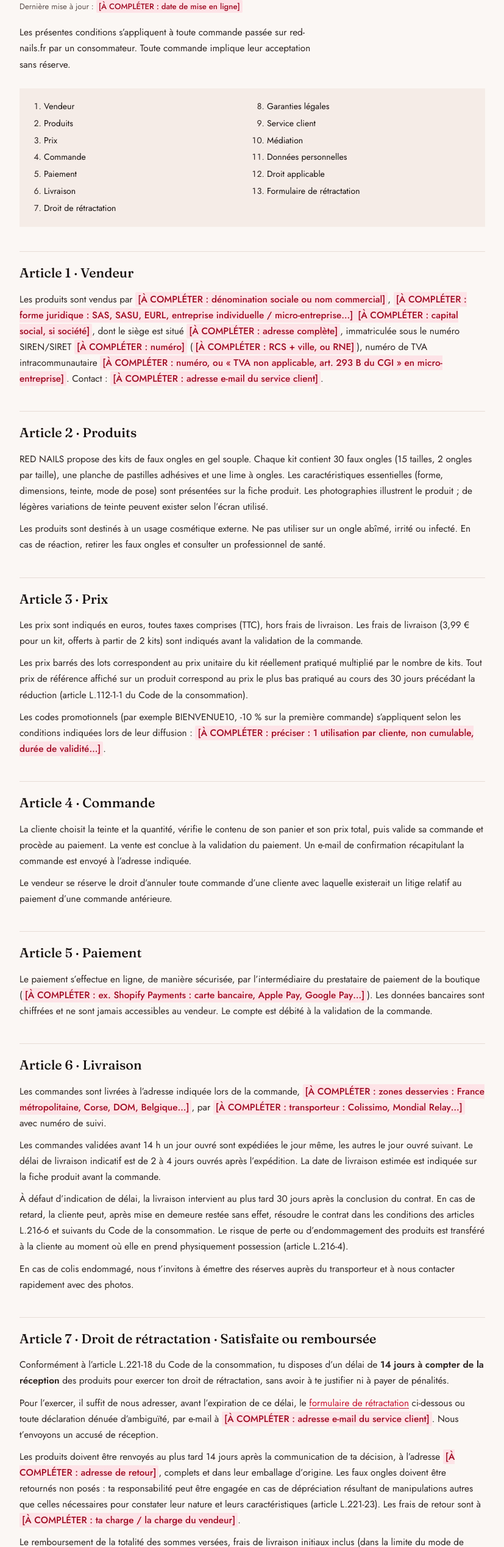
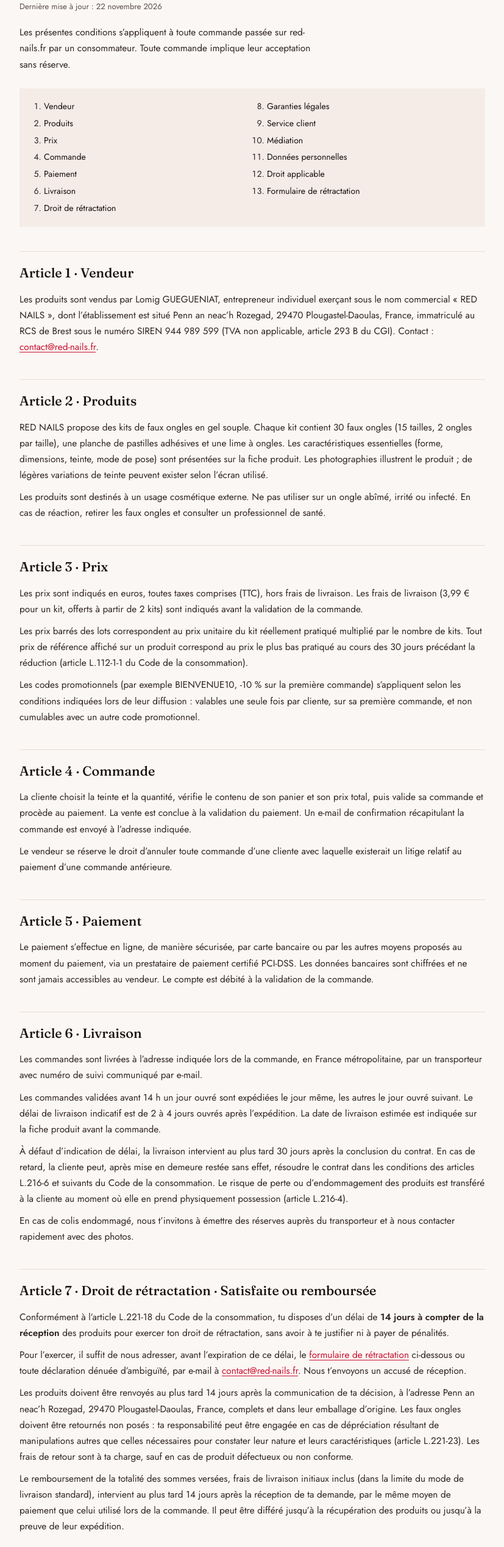
Before and after one commit to Lomig22/red-nails, a plain HTML site: page cgv.html in a window 1280 px wide. Shown: the part 214-2751 px from the top of the page at 61% size, without its empty margins (226-1053 px from the left). Drawn offline with Linux system fonts and the light colour scheme.

Commit message:
Fill legal pages with company details
- Seller: Lomig GUEGUENIAT, entrepreneur individuel trading as RED NAILS,
  SIREN 944 989 599 (RCS Brest), VAT exemption art. 293 B CGI
- Contact contact@red-nails.fr, phone, address used for returns
- Default terms: France métropolitaine, return costs borne by customer
  (except defective items), BIENVENUE10 once per customer, 48h response
- Only the consumer mediator remains to be completed

Co-Authored-By: Claude Opus 5.5 <noreply@anthropic.com>

```diff
--- a/cgv.html
+++ b/cgv.html
@@ -24,7 +24,7 @@
     <div class="container container--narrow">
       <p class="eyebrow">Informations légales</p>
       <h1 class="h2">Conditions générales de vente</h1>
-      <p class="legal__updated">Dernière mise à jour : <mark class="todo">[À COMPLÉTER : date de mise en ligne]</mark></p>
+      <p class="legal__updated">Dernière mise à jour : 22 novembre 2026</p>
       <p class="lead">Les présentes conditions s’appliquent à toute commande passée sur red-nails.fr par un consommateur. Toute commande implique leur acceptation sans réserve.</p>
 
       <nav class="legal__toc" aria-label="Sommaire">
@@ -38,7 +38,7 @@
       </nav>
 
       <h2 id="vendeur">Article 1 · Vendeur</h2>
-      <p>Les produits sont vendus par <mark class="todo">[À COMPLÉTER : dénomination sociale ou nom commercial]</mark>, <mark class="todo">[À COMPLÉTER : forme juridique : SAS, SASU, EURL, entreprise individuelle / micro-entreprise…]</mark><mark class="todo">[À COMPLÉTER : capital social, si société]</mark>, dont le siège est situé <mark class="todo">[À COMPLÉTER : adresse complète]</mark>, immatriculée sous le numéro SIREN/SIRET <mark class="todo">[À COMPLÉTER : numéro]</mark> (<mark class="todo">[À COMPLÉTER : RCS + ville, ou RNE]</mark>), numéro de TVA intracommunautaire <mark class="todo">[À COMPLÉTER : numéro, ou « TVA non applicable, art. 293 B du CGI » en micro-entreprise]</mark>. Contact : <mark class="todo">[À COMPLÉTER : adresse e-mail du service client]</mark>.</p>
+      <p>Les produits sont vendus par Lomig GUEGUENIAT, entrepreneur individuel exerçant sous le nom commercial « RED NAILS », dont l’établissement est situé Penn an neac’h Rozegad, 29470 Plougastel-Daoulas, France, immatriculé au RCS de Brest sous le numéro SIREN 944 989 599 (TVA non applicable, article 293 B du CGI). Contact : <a href="mailto:contact@red-nails.fr">contact@red-nails.fr</a>.</p>
 
       <h2 id="produits">Article 2 · Produits</h2>
       <p>RED NAILS propose des kits de faux ongles en gel souple. Chaque kit contient 30 faux ongles (15 tailles, 2 ongles par taille), une planche de pastilles adhésives et une lime à ongles. Les caractéristiques essentielles (forme, dimensions, teinte, mode de pose) sont présentées sur la fiche produit. Les photographies illustrent le produit ; de légères variations de teinte peuvent exister selon l’écran utilisé.</p>
@@ -47,25 +47,25 @@
       <h2 id="prix">Article 3 · Prix</h2>
       <p>Les prix sont indiqués en euros, toutes taxes comprises (TTC), hors frais de livraison. Les frais de livraison (3,99 € pour un kit, offerts à partir de 2 kits) sont indiqués avant la validation de la commande.</p>
       <p>Les prix barrés des lots correspondent au prix unitaire du kit réellement pratiqué multiplié par le nombre de kits. Tout prix de référence affiché sur un produit correspond au prix le plus bas pratiqué au cours des 30 jours précédant la réduction (article L.112-1-1 du Code de la consommation).</p>
-      <p>Les codes promotionnels (par exemple BIENVENUE10, -10 % sur la première commande) s’appliquent selon les conditions indiquées lors de leur diffusion : <mark class="todo">[À COMPLÉTER : préciser : 1 utilisation par cliente, non cumulable, durée de validité…]</mark>.</p>
+      <p>Les codes promotionnels (par exemple BIENVENUE10, -10 % sur la première commande) s’appliquent selon les conditions indiquées lors de leur diffusion : valables une seule fois par cliente, sur sa première commande, et non cumulables avec un autre code promotionnel.</p>
 
       <h2 id="commande">Article 4 · Commande</h2>
       <p>La cliente choisit la teinte et la quantité, vérifie le contenu de son panier et son prix total, puis valide sa commande et procède au paiement. La vente est conclue à la validation du paiement. Un e-mail de confirmation récapitulant la commande est envoyé à l’adresse indiquée.</p>
       <p>Le vendeur se réserve le droit d’annuler toute commande d’une cliente avec laquelle existerait un litige relatif au paiement d’une commande antérieure.</p>
 
       <h2 id="paiement">Article 5 · Paiement</h2>
-      <p>Le paiement s’effectue en ligne, de manière sécurisée, par l’intermédiaire du prestataire de paiement de la boutique (<mark class="todo">[À COMPLÉTER : ex. Shopify Payments : carte bancaire, Apple Pay, Google Pay…]</mark>). Les données bancaires sont chiffrées et ne sont jamais accessibles au vendeur. Le compte est débité à la validation de la commande.</p>
+      <p>Le paiement s’effectue en ligne, de manière sécurisée, par carte bancaire ou par les autres moyens proposés au moment du paiement, via un prestataire de paiement certifié PCI-DSS. Les données bancaires sont chiffrées et ne sont jamais accessibles au vendeur. Le compte est débité à la validation de la commande.</p>
 
       <h2 id="livraison">Article 6 · Livraison</h2>
-      <p>Les commandes sont livrées à l’adresse indiquée lors de la commande, <mark class="todo">[À COMPLÉTER : zones desservies : France métropolitaine, Corse, DOM, Belgique…]</mark>, par <mark class="todo">[À COMPLÉTER : transporteur : Colissimo, Mondial Relay…]</mark> avec numéro de suivi.</p>
+      <p>Les commandes sont livrées à l’adresse indiquée lors de la commande, en France métropolitaine, par un transporteur avec numéro de suivi communiqué par e-mail.</p>
       <p>Les commandes validées avant 14 h un jour ouvré sont expédiées le jour même, les autres le jour ouvré suivant. Le délai de livraison indicatif est de 2 à 4 jours ouvrés après l’expédition. La date de livraison estimée est indiquée sur la fiche produit avant la commande.</p>
       <p>À défaut d’indication de délai, la livraison intervient au plus tard 30 jours après la conclusion du contrat. En cas de retard, la cliente peut, après mise en demeure restée sans effet, résoudre le contrat dans les conditions des articles L.216-6 et suivants du Code de la consommation. Le risque de perte ou d’endommagement des produits est transféré à la cliente au moment où elle en prend physiquement possession (article L.216-4).</p>
       <p>En cas de colis endommagé, nous t’invitons à émettre des réserves auprès du transporteur et à nous contacter rapidement avec des photos.</p>
 
       <h2 id="retractation">Article 7 · Droit de rétractation · Satisfaite ou remboursée</h2>
       <p>Conformément à l’article L.221-18 du Code de la consommation, tu disposes d’un délai de <strong>14 jours à compter de la réception</strong> des produits pour exercer ton droit de rétractation, sans avoir à te justifier ni à payer de pénalités.</p>
-      <p>Pour l’exercer, il suffit de nous adresser, avant l’expiration de ce délai, le <a href="#formulaire">formulaire de rétractation</a> ci-dessous ou toute déclaration dénuée d’ambiguïté, par e-mail à <mark class="todo">[À COMPLÉTER : adresse e-mail du service client]</mark>. Nous t’envoyons un accusé de réception.</p>
-      <p>Les produits doivent être renvoyés au plus tard 14 jours après la communication de ta décision, à l’adresse <mark class="todo">[À COMPLÉTER : adresse de retour]</mark>, complets et dans leur emballage d’origine. Les faux ongles doivent être retournés non posés : ta responsabilité peut être engagée en cas de dépréciation résultant de manipulations autres que celles nécessaires pour constater leur nature et leurs caractéristiques (article L.221-23). Les frais de retour sont à <mark class="todo">[À COMPLÉTER : ta charge / la charge du vendeur]</mark>.</p>
+      <p>Pour l’exercer, il suffit de nous adresser, avant l’expiration de ce délai, le <a href="#formulaire">formulaire de rétractation</a> ci-dessous ou toute déclaration dénuée d’ambiguïté, par e-mail à <a href="mailto:contact@red-nails.fr">contact@red-nails.fr</a>. Nous t’envoyons un accusé de réception.</p>
+      <p>Les produits doivent être renvoyés au plus tard 14 jours après la communication de ta décision, à l’adresse Penn an neac’h Rozegad, 29470 Plougastel-Daoulas, France, complets et dans leur emballage d’origine. Les faux ongles doivent être retournés non posés : ta responsabilité peut être engagée en cas de dépréciation résultant de manipulations autres que celles nécessaires pour constater leur nature et leurs caractéristiques (article L.221-23). Les frais de retour sont à ta charge, sauf en cas de produit défectueux ou non conforme.</p>
       <p>Le remboursement de la totalité des sommes versées, frais de livraison initiaux inclus (dans la limite du mode de livraison standard), intervient au plus tard 14 jours après la réception de ta demande, par le même moyen de paiement que celui utilisé lors de la commande. Il peut être différé jusqu’à la récupération des produits ou jusqu’à la preuve de leur expédition.</p>
 
       <h2 id="garanties">Article 8 · Garanties légales</h2>
@@ -80,10 +80,10 @@
         <p>Le vendeur qui fait obstacle de mauvaise foi à la mise en œuvre de la garantie légale de conformité encourt une amende civile d’un montant maximal de 300 000 euros, qui peut être porté jusqu’à 10 % du chiffre d’affaires moyen annuel (article L.241-5 du Code de la consommation).</p>
         <p>Le consommateur bénéficie également de la garantie légale des vices cachés en application des articles 1641 à 1649 du Code civil, pendant une durée de deux ans à compter de la découverte du défaut. Cette garantie donne droit à une réduction de prix si le bien est conservé ou à un remboursement intégral contre restitution du bien.</p>
       </div>
-      <p>Pour mettre en œuvre une garantie, contacte-nous à <mark class="todo">[À COMPLÉTER : adresse e-mail du service client]</mark> en indiquant ton numéro de commande et en joignant des photos du produit.</p>
+      <p>Pour mettre en œuvre une garantie, contacte-nous à <a href="mailto:contact@red-nails.fr">contact@red-nails.fr</a> en indiquant ton numéro de commande et en joignant des photos du produit.</p>
 
       <h2 id="service">Article 9 · Service client et réclamations</h2>
-      <p>Pour toute question ou réclamation : <mark class="todo">[À COMPLÉTER : adresse e-mail du service client]</mark> ou via la page <a href="contact.html">Contact</a>. Nous répondons sous <mark class="todo">[À COMPLÉTER : délai : 48 h ouvrées…]</mark>.</p>
+      <p>Pour toute question ou réclamation : <a href="mailto:contact@red-nails.fr">contact@red-nails.fr</a> ou via la page <a href="contact.html">Contact</a>. Nous répondons sous 48 heures ouvrées.</p>
 
       <h2 id="mediation">Article 10 · Médiation</h2>
       <p>En cas de litige, la cliente adresse d’abord une réclamation écrite au service client. À défaut de solution amiable dans un délai de deux mois, elle peut recourir gratuitement au médiateur de la consommation : <mark class="todo">[À COMPLÉTER : nom, adresse et site internet du médiateur]</mark>.</p>
@@ -97,7 +97,7 @@
       <h2 id="formulaire">Annexe · Formulaire de rétractation</h2>
       <p class="legal__note">À compléter et renvoyer uniquement si tu souhaites te rétracter de ta commande.</p>
       <div class="legal__box legal__box--form">
-        <p>À l’attention de <mark class="todo">[À COMPLÉTER : dénomination sociale, adresse postale et e-mail]</mark> :</p>
+        <p>À l’attention de RED NAILS · Lomig GUEGUENIAT, Penn an neac’h Rozegad, 29470 Plougastel-Daoulas, France · contact@red-nails.fr :</p>
         <p>Je vous notifie par la présente ma rétractation du contrat portant sur la vente du bien ci-dessous :</p>
         <p>Commandé le : ………………… / reçu le : …………………<br>Numéro de commande : …………………<br>Nom de la consommatrice / du consommateur : …………………<br>Adresse : …………………<br>Signature (uniquement en cas de notification sur papier) : …………………<br>Date : …………………</p>
       </div>
```
Also changed, not shown: confidentialite.html (+4 -4 lines), contact.html (+4 -4 lines), mentions-legales.html (+4 -4 lines).
